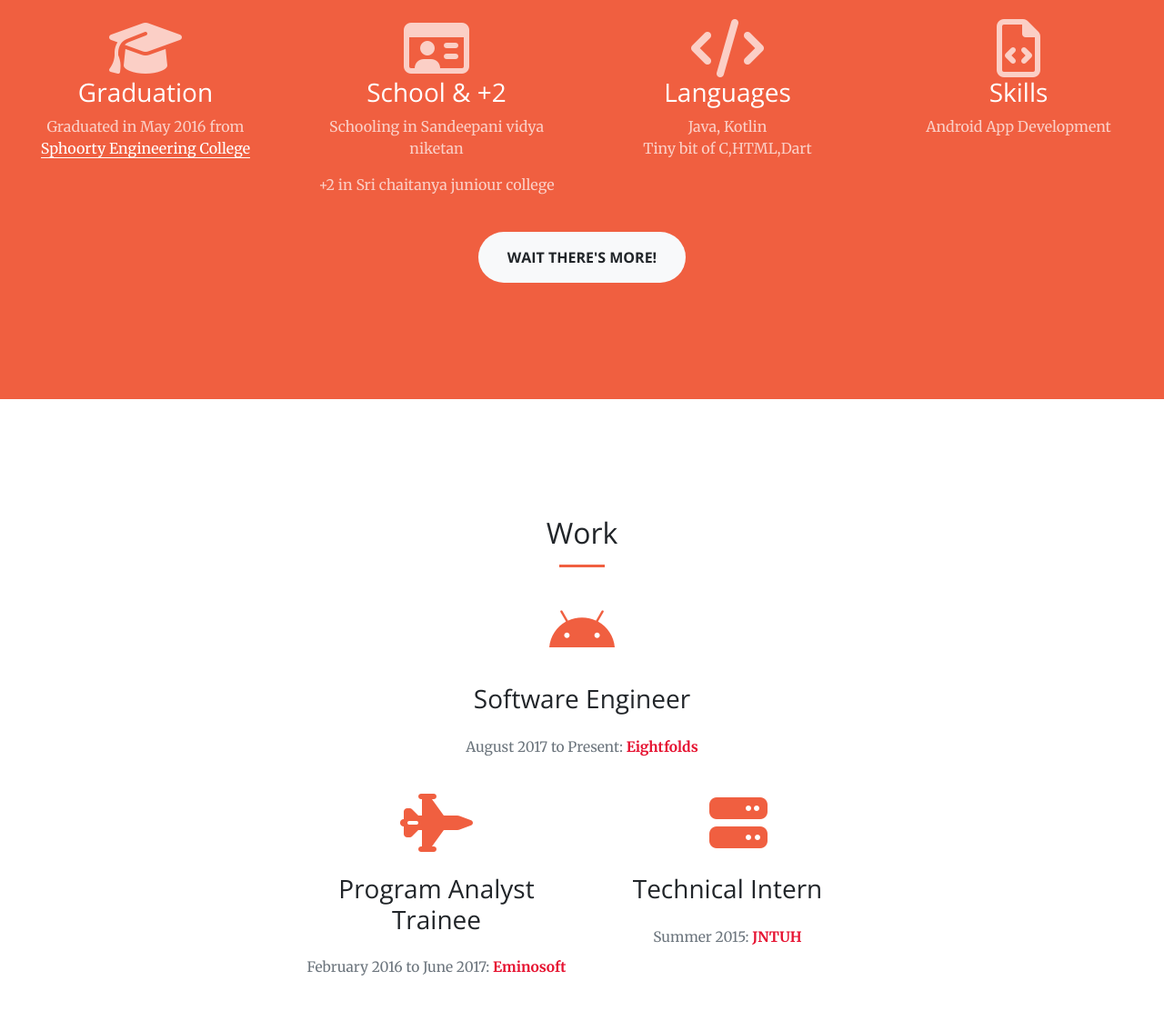
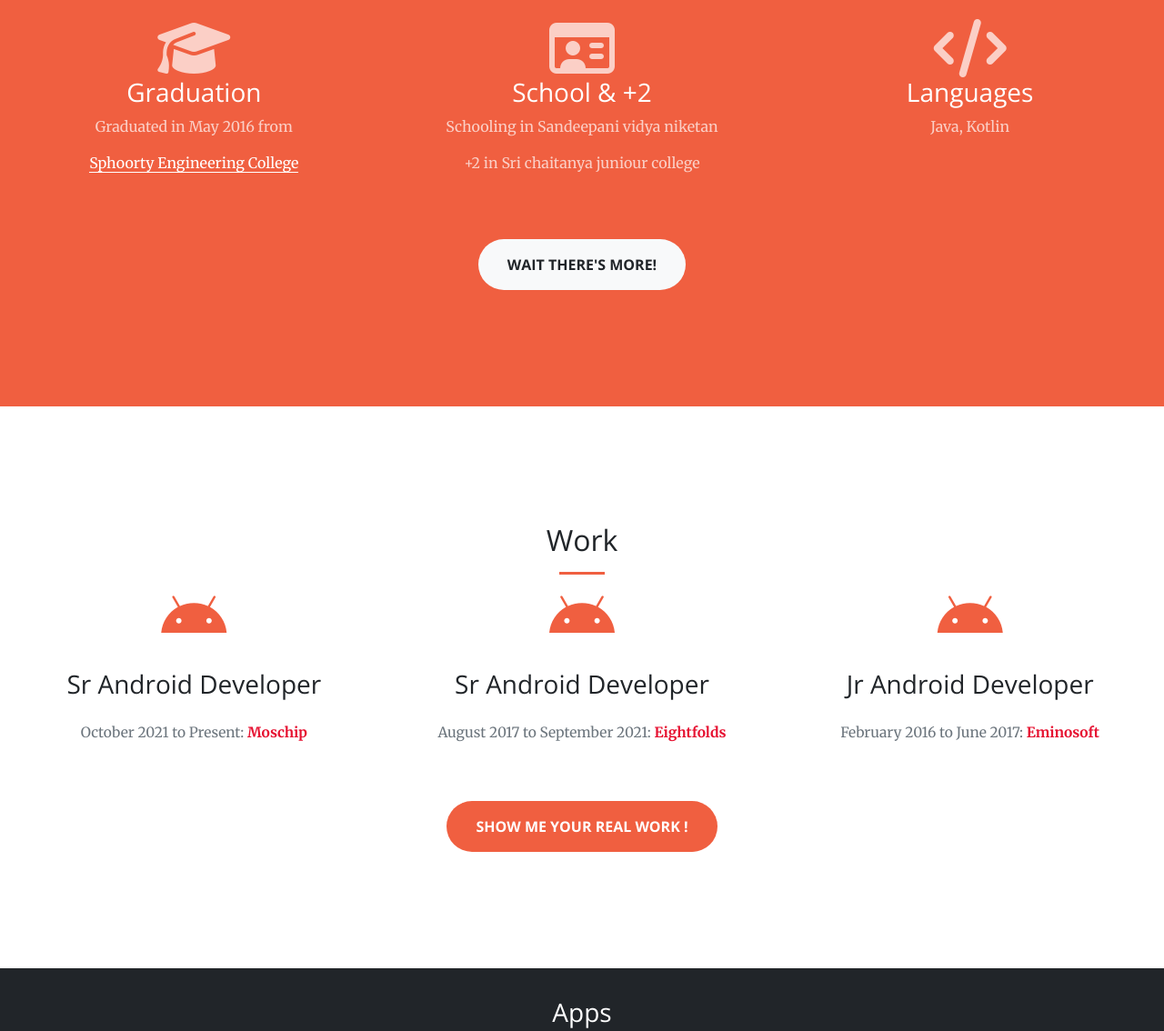
Before and after one commit to Redman1037/redman1037.github.io, a plain HTML site: page index.html in a window 1280 px wide. Shown: the part 1020-2154 px from the top of the page at 91% size. Drawn offline with nearby package versions, Linux system fonts and the light colour scheme.

Commit message:
Experience update

```diff
--- a/index.html
+++ b/index.html
@@ -82,9 +82,9 @@
           <li class="nav-item">
             <a class="nav-link js-scroll-trigger" href="#contact">Contact</a>
           </li>
-          <li class="nav-item">
+          <!-- <li class="nav-item">
             <a class="nav-link js-scroll-trigger" href="img/resume.pdf">Resume</a>
-          </li>
+          </li> -->
         </ul>
       </div>
     </div>
@@ -105,7 +105,7 @@
           <hr>
         </div>
         <div class="col-lg-8 mx-auto">
-          <p class="text-faded mb-5">Redman</p>
+          <!-- <p class="text-faded mb-5">Redman</p> -->
           <p class="text-italic mb-5">
             Android App Developer</a>
           </p>
@@ -119,7 +119,7 @@
   <section class="bg-primary" id="about">
     <div class="container-fluid">
       <div class="row">
-        <div class="col-lg-8 mx-auto text-center mb-4"">
+        <div class="col-lg-8 mx-auto text-center mb-4">
           <h2 class=" section-heading text-white">Education</h2>
           <hr class="light my-4">
         </div>
@@ -127,33 +127,33 @@
       <div class="row">
 
 
-        <div class="col-lg-3 col-md-6 col-sm-6 text-center div-padding-fix mb-4"">
+        <div class="col-md-4 col-sm-4 text-center div-padding-fix mb-4">
           <i class=" fa fa-4x fa-graduation-cap text-faded sr-icons"></i>
           <h3 class="text-white">Graduation</h3>
-          <p class="text-faded">Graduated in May 2016 from
+          <p class="text-faded">Graduated in May 2016 from</p>
+          <p>
             <a class="text-white-link" href="http://sphoorthyengg.ac.in" class="text-blue">Sphoorty Engineering College</a>
           </p>
         </div>
 
-        <div class="col-lg-3 col-md-6 col-sm-6 text-center mb-4"">
+        <div class="col-md-4 col-sm-4 text-center mb-4">
           <i class=" fa fa-4x fa-id-card-o text-faded sr-icons"></i>
           <h3 class="text-white">School & +2</h3>
           <p class="text-faded no-margin">Schooling in Sandeepani vidya niketan </p>
           <p class="text-faded no-margin"> +2 in Sri chaitanya juniour college</p>
         </div>
 
-        <div class="col-lg-3 col-md-6 col-sm-6 text-center mb-4"">
+        <div class="ccol-md-4 col-sm-4 text-center mb-4">
           <i class=" fa fa-4x fa-code text-faded sr-icons"></i>
           <h3 class="text-white">Languages</h3>
           <p class="text-faded no-margin"> Java, Kotlin</p>
-          <p class="text-faded">Tiny bit of C,HTML,Dart</p>
         </div>
 
-        <div class="col-lg-3 col-md-6 col-sm-6 text-center mb-4"">
+        <!-- <div class="col-lg-3 col-md-6 col-sm-6 text-center mb-4">
           <i class=" fa fa-4x fa-file-code-o text-faded sr-icons"></i>
           <h3 class="text-white">Skills</h3>
           <p class="text-faded no-margin">Android App Development</p>
-        </div>
+        </div> -->
       </div>
 
       <div class="row">
@@ -172,47 +172,29 @@
           <h2 class="section-heading">Work</h2>
           <hr class="primary">
         </div>
-        <div class="col-sm-12 text-center mt-4 mb-4"">
+
+        <div class="col-sm-4 text-center">
           <i class=" fa fa-4x fa-android text-primary sr-icons"></i>
-          <h3 class="mt-4 mb-4">Software Engineer</h3>
-          <p class="text-muted">August 2017 to Present: <span class="RtnRed">
-              <a href="http://eightfolds.in/" class="RtnRed" target="_blank" rel="noopener noreferrer">Eightfolds</a></span></p>
+          <h3 class="mt-4 mb-4">Sr Android Developer</h3>
+          <p class="text-muted">October 2021 to Present: <span class="RtnRed">
+              <a href="https://moschip.com/" class="RtnRed" target="_blank" rel="noopener noreferrer">Moschip</a></span></p>
         </div>
 
 
-        <div class="col-lg-3 col-sm-6 text-center">
-          <!-- <i class="fa fa-4x fa-pied-piper text-primary sr-icons"></i>
-          <h3 class="mt-4 mb-4">Teaching Assistant</h3>
-          <p class="text-muted">Summer 2014: </p> -->
+        <div class="col-sm-4 text-center">
+          <i class=" fa fa-4x fa-android text-primary sr-icons"></i>
+          <h3 class="mt-4 mb-4">Sr Android Developer</h3>
+          <p class="text-muted">August 2017 to September 2021: <span class="RtnRed">
+              <a href="https://www.eightfolds.io/" class="RtnRed" target="_blank" rel="noopener noreferrer">Eightfolds</a></span></p>
         </div>
 
-        <div class="col-lg-3 col-sm-6 text-center">
-          <!-- <i class="fa fa-4x fa-android text-primary sr-icons"></i> -->
-          <i class="fa fa-4x fa-fighter-jet text-primary sr-icons"></i>
-          <h3 class="mt-4 mb-4">Program Analyst Trainee</h3>
+        <div class="col-sm-4 text-center">
+          <i class="fa fa-4x fa-android text-primary sr-icons"></i>
+          <h3 class="mt-4 mb-4">Jr Android Developer</h3>
           <p class="text-muted">February 2016 to June 2017: <span class="RtnRed">
               <a href="https://www.eminosoft.com/" class="RtnRed" target="_blank" rel="noopener noreferrer">Eminosoft</a></span></p>
         </div>
-        <!-- <div class="col-lg-3 col-sm-6 text-center">
-          <i class="fa fa-4x fa-truck text-primary sr-icons"></i>
-          <h3 class="mt-4 mb-4">Software Developer</h3>
-          <p class="text-muted">July 2017 to April 2018: Creative Logistics Solutions (CLS)</p>
-        </div> -->
-        <div class="col-lg-3 col-sm-6 text-center">
-          <!-- TIL: Bootstrap has awesome spacing classes
-                    https://getbootstrap.com/docs/4.0/utilities/spacing/ -->
-          <!-- <i class="fa fa-4x fa-android text-primary sr-icons"></i> -->
-          <i class="fa fa-4x fa-server text-primary sr-icons ml-4"></i>
-          <h3 class="mt-4 mb-4">Technical Intern</h3>
-          <p class="text-muted">Summer 2015: <span class="RtnRed">
-              <a href="https://jntuh.ac.in/" class="RtnRed" target="_blank" rel="noopener noreferrer">JNTUH</a></span></p>
-        </div>
 
-        <!-- <div class="col-lg-3 col-sm-6 text-center">
-          <i class="fa fa-4x fa-pied-piper text-primary sr-icons"></i>
-          <h3 class="mt-4 mb-4">Teaching Assistant</h3>
-          <p class="text-muted">Summer 2014: </p>
-        </div> -->
       </div>
 
       <br />
```
